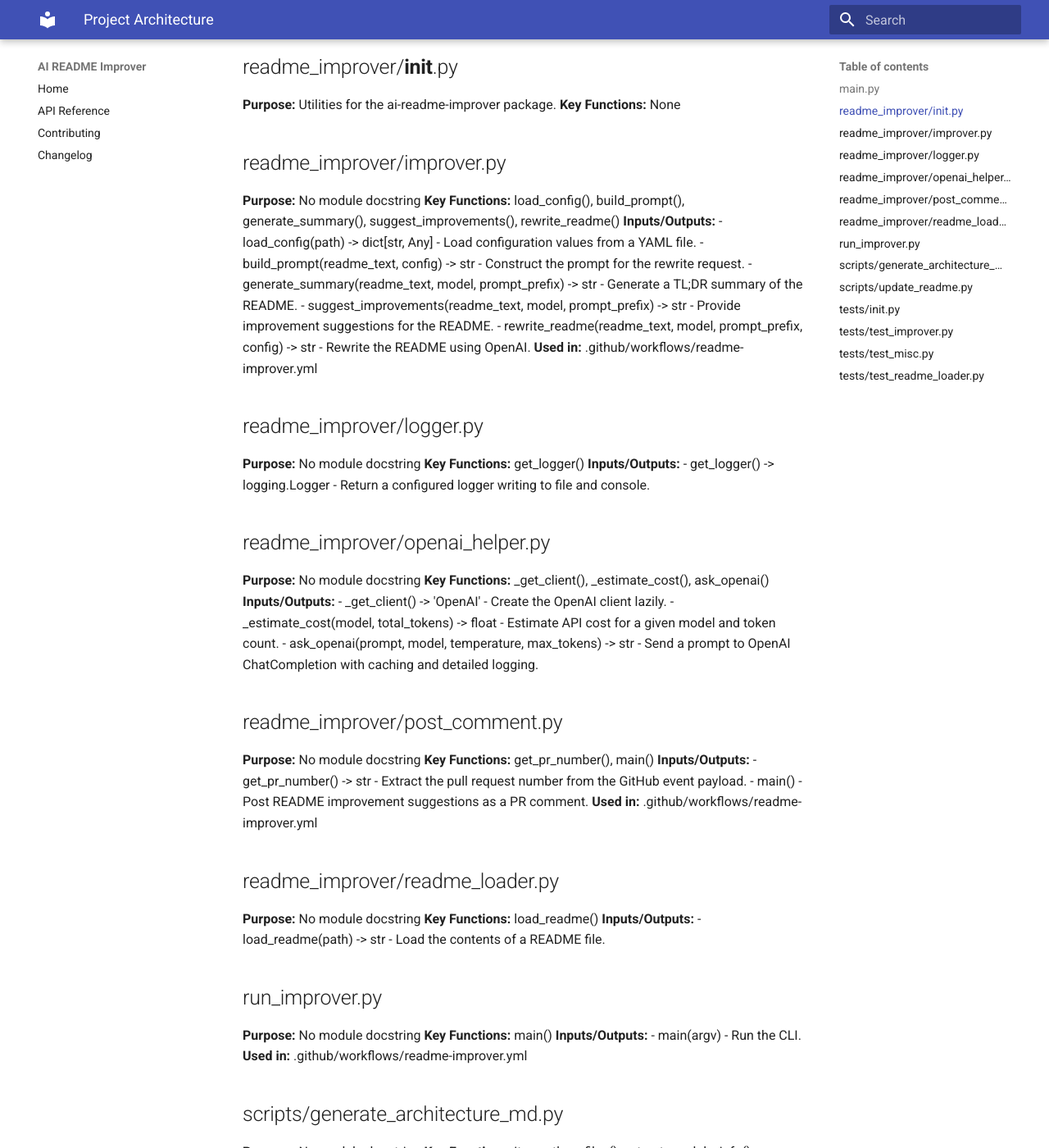
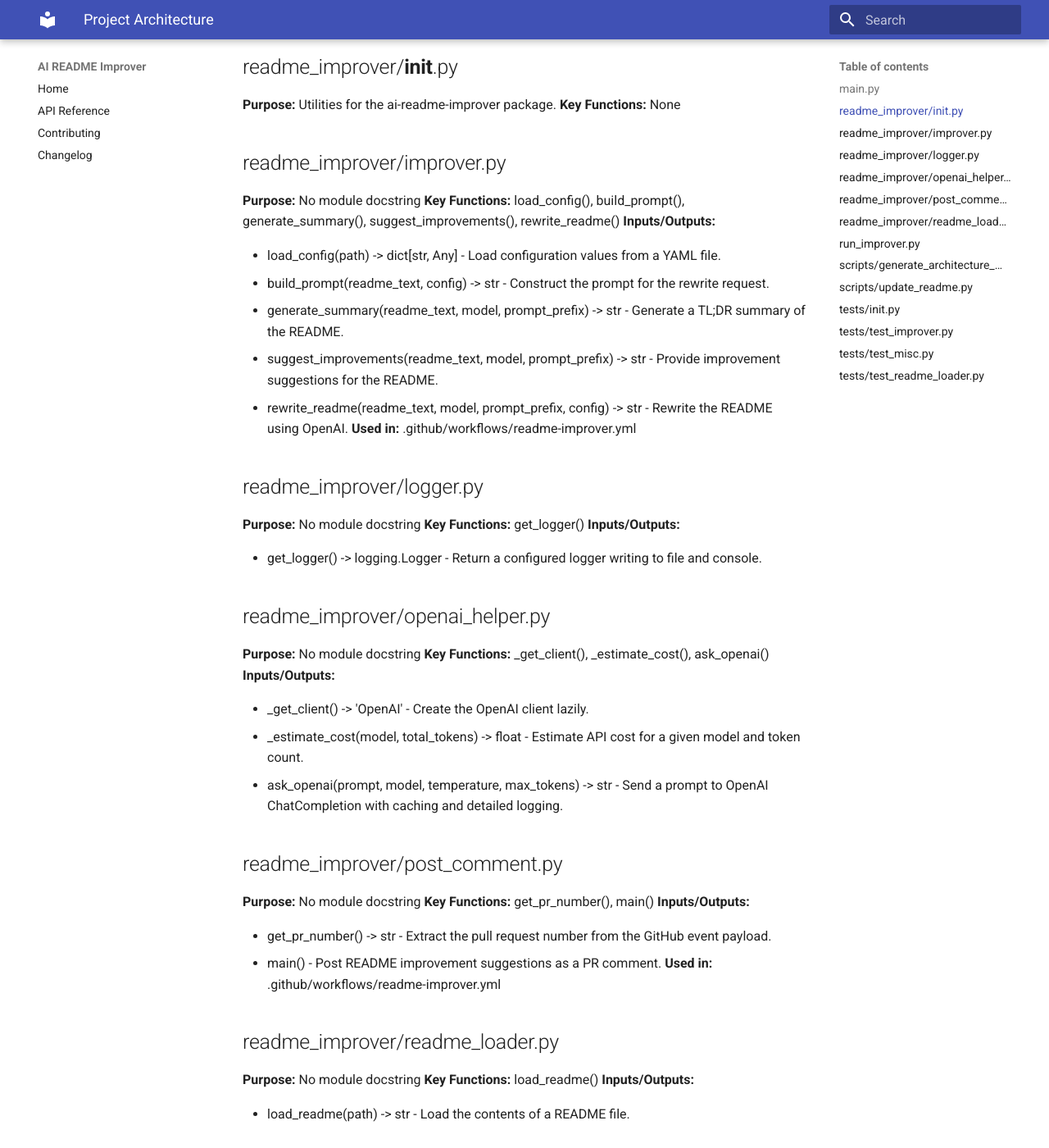
Before and after one commit to habib13352/ai-readme-improver, an MkDocs documentation site: the page built from docs/architecture.md, in a window 1280 px wide and 1400 px high, scrolled down 232 px. Shown: the whole window at 82% size. Built offline with MkDocs 1.6.1 and Material for MkDocs 9.7.7, drawn with Linux system fonts in a browser that asks for light colours; some of the changed text lies outside the part shown.

```diff
--- /dev/null
+++ b/.markdownlint.yaml
@@ -0,0 +1,3 @@
+MD013: false
+MD033: false
+MD034: false
--- a/docs/architecture.md
+++ b/docs/architecture.md
@@ -1,17 +1,21 @@
 # Project Architecture
 
 ## main.py
+
 **Purpose:** No module docstring
 **Key Functions:** None
 
-## readme_improver/__init__.py
+## readme_improver/**init**.py
+
 **Purpose:** Utilities for the ai-readme-improver package.
 **Key Functions:** None
 
 ## readme_improver/improver.py
+
 **Purpose:** No module docstring
 **Key Functions:** load_config(), build_prompt(), generate_summary(), suggest_improvements(), rewrite_readme()
 **Inputs/Outputs:**
+
 - load_config(path) -> dict[str, Any] - Load configuration values from a YAML file.
 - build_prompt(readme_text, config) -> str - Construct the prompt for the rewrite request.
 - generate_summary(readme_text, model, prompt_prefix) -> str - Generate a TL;DR summary of the README.
@@ -20,83 +24,104 @@
 **Used in:** .github/workflows/readme-improver.yml
 
 ## readme_improver/logger.py
+
 **Purpose:** No module docstring
 **Key Functions:** get_logger()
 **Inputs/Outputs:**
+
 - get_logger() -> logging.Logger - Return a configured logger writing to file and console.
 
 ## readme_improver/openai_helper.py
+
 **Purpose:** No module docstring
 **Key Functions:** _get_client(), _estimate_cost(), ask_openai()
 **Inputs/Outputs:**
+
 - _get_client() -> 'OpenAI' - Create the OpenAI client lazily.
 - _estimate_cost(model, total_tokens) -> float - Estimate API cost for a given model and token count.
 - ask_openai(prompt, model, temperature, max_tokens) -> str - Send a prompt to OpenAI ChatCompletion with caching and detailed logging.
 
 ## readme_improver/post_comment.py
+
 **Purpose:** No module docstring
 **Key Functions:** get_pr_number(), main()
 **Inputs/Outputs:**
+
 - get_pr_number() -> str - Extract the pull request number from the GitHub event payload.
 - main() - Post README improvement suggestions as a PR comment.
 **Used in:** .github/workflows/readme-improver.yml
 
 ## readme_improver/readme_loader.py
+
 **Purpose:** No module docstring
 **Key Functions:** load_readme()
 **Inputs/Outputs:**
+
 - load_readme(path) -> str - Load the contents of a README file.
 
 ## run_improver.py
+
 **Purpose:** No module docstring
 **Key Functions:** main()
 **Inputs/Outputs:**
+
 - main(argv) - Run the CLI.
 **Used in:** .github/workflows/readme-improver.yml
 
 ## scripts/generate_architecture_md.py
+
 **Purpose:** No module docstring
 **Key Functions:** iter_python_files(), extract_module_info(), generate_markdown(), main()
 **Inputs/Outputs:**
+
 - iter_python_files() -> Iterable[Path] - Yield all relevant Python files within the repository.
 - extract_module_info(path, all_files)
 - generate_markdown(modules) -> str
 - main() -> None
 
 ## scripts/update_readme.py
+
 **Purpose:** No module docstring
 **Key Functions:** archive_previous(), generate_files(), main()
 **Inputs/Outputs:**
+
 - archive_previous(timestamp) -> Path - Move existing generated files into a timestamped archive directory.
 - generate_files(readme_text, cfg) -> None - Generate updated README, suggestions and save them.
 - main() -> None
 **Used in:** .github/workflows/auto-docs.yml
 
-## tests/__init__.py
+## tests/**init**.py
+
 **Purpose:** No module docstring
 **Key Functions:** None
 
 ## tests/test_improver.py
+
 **Purpose:** No module docstring
 **Key Functions:** dummy_ask(), test_generate_summary(), test_suggest_improvements(), test_rewrite_readme()
 **Inputs/Outputs:**
+
 - dummy_ask(prompt, model, temperature, max_tokens)
 - test_generate_summary(monkeypatch)
 - test_suggest_improvements(monkeypatch)
 - test_rewrite_readme(monkeypatch)
 
 ## tests/test_misc.py
+
 **Purpose:** No module docstring
 **Key Functions:** test_build_prompt(), test_load_config(), test_get_logger_singleton(), test_ask_openai_caching()
 **Inputs/Outputs:**
+
 - test_build_prompt()
 - test_load_config(tmp_path)
 - test_get_logger_singleton()
 - test_ask_openai_caching(tmp_path, monkeypatch)
 
 ## tests/test_readme_loader.py
+
 **Purpose:** No module docstring
 **Key Functions:** test_load_readme_not_found(), test_load_readme()
 **Inputs/Outputs:**
+
 - test_load_readme_not_found(tmp_path)
 - test_load_readme(tmp_path)
```
Also changed, not shown: README.md (+4 -1 lines), docs/workflow_instructions.md (+3 -1 lines).
